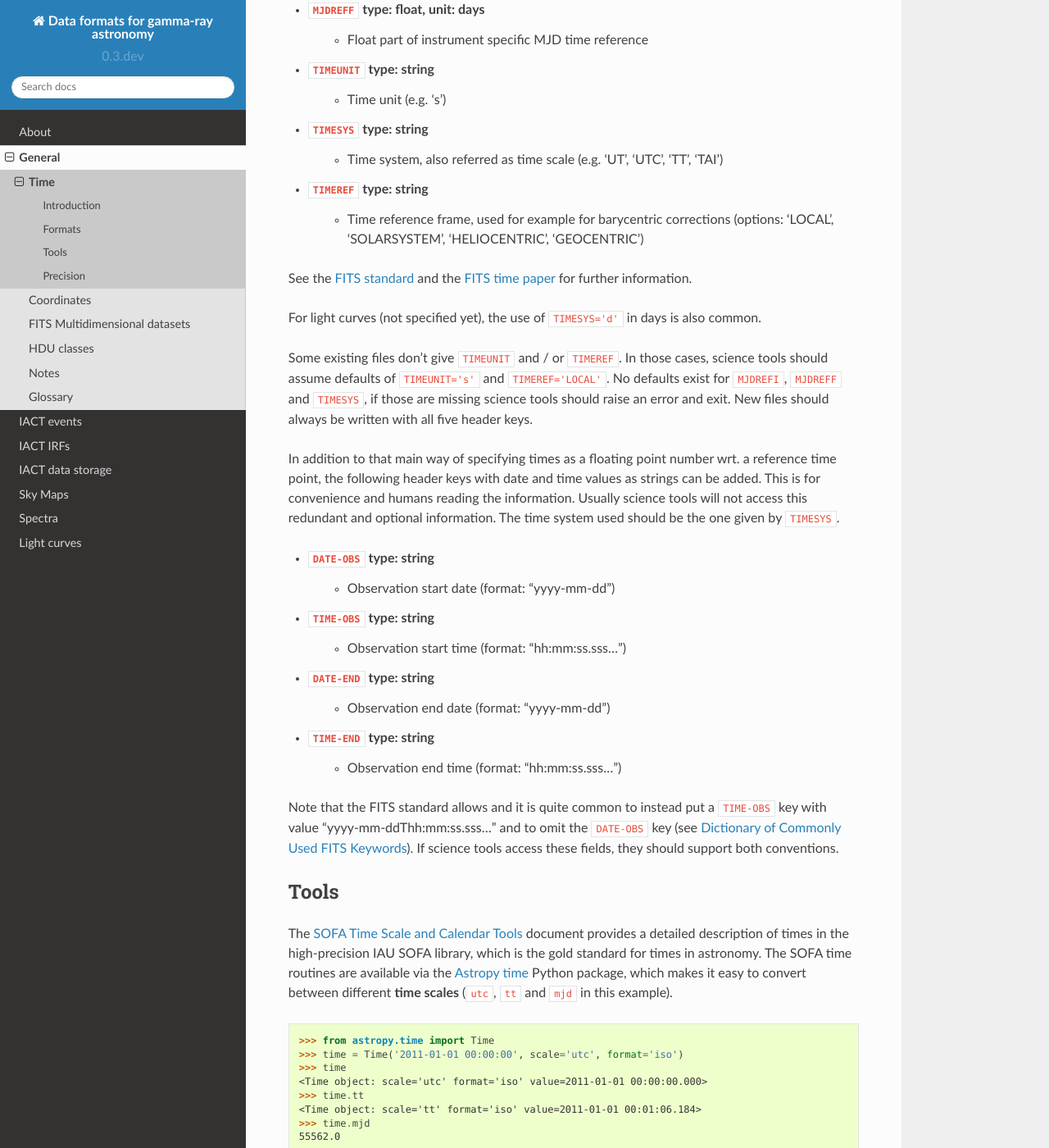
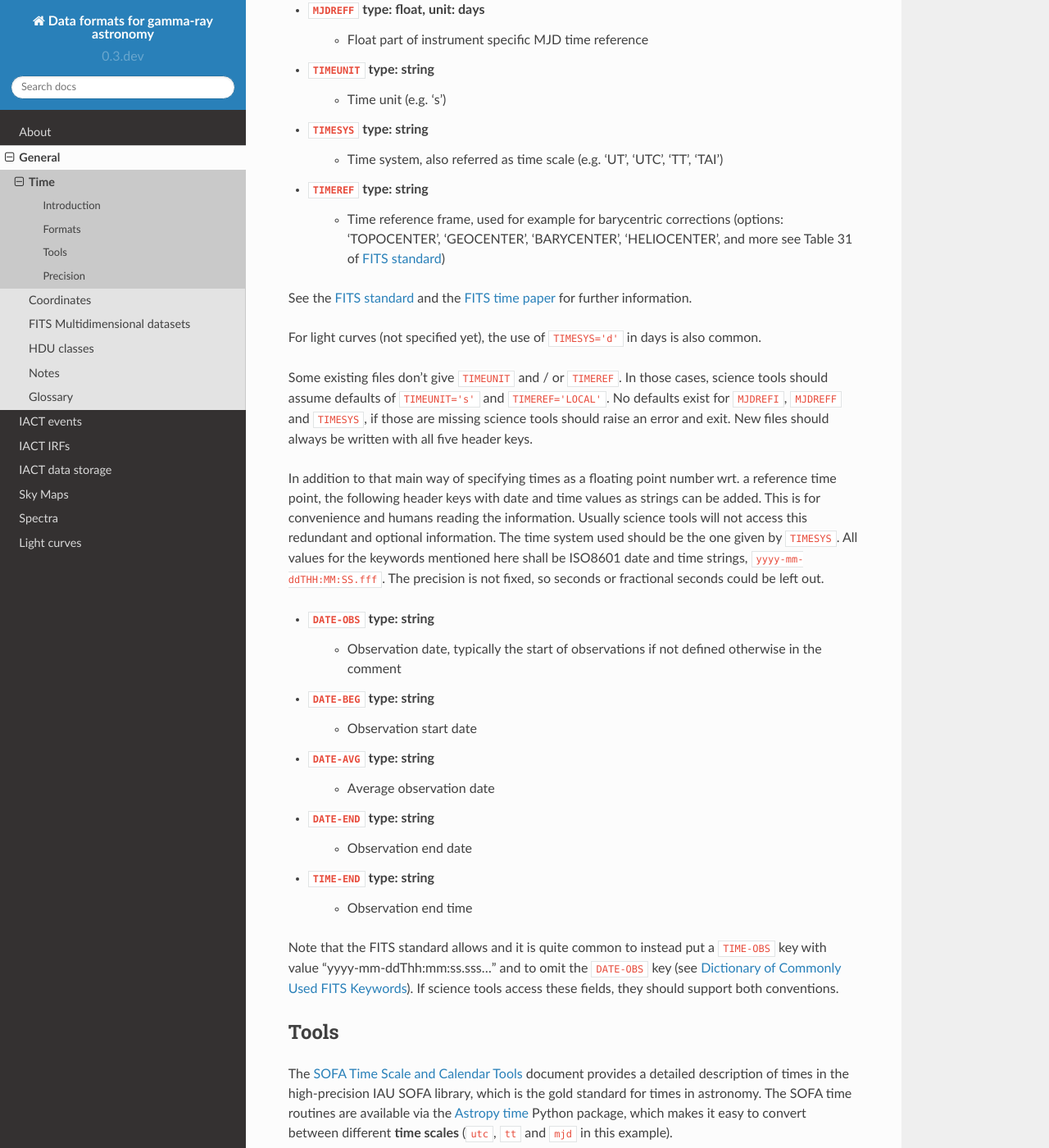
Before and after one commit to open-gamma-ray-astro/gamma-astro-data-formats, a Sphinx documentation site: the page built from source/general/time.rst, in a window 1280 px wide and 1400 px high, scrolled down 1045 px. Shown: the whole window at 82% size. Built offline with Sphinx 7.4.7 and the Read the Docs theme 2.0.0, drawn with Linux system fonts in a browser that asks for light colours.

Commit message:
Update time definition keywords to current FITS standard

```diff
--- a/source/general/time.rst
+++ b/source/general/time.rst
@@ -56,7 +56,7 @@ The reference time point is specified by the following FITS header keywords:
     * Time system, also referred as time scale (e.g. 'UT', 'UTC', 'TT', 'TAI')
 * ``TIMEREF`` type: string
     * Time reference frame, used for example for barycentric corrections
-      (options: 'LOCAL', 'SOLARSYSTEM', 'HELIOCENTRIC', 'GEOCENTRIC')
+      (options: 'TOPOCENTER', 'GEOCENTER', 'BARYCENTER', 'HELIOCENTER', and more see Table 31 of `FITS standard`_)
 
 See the `FITS standard`_ and the `FITS time paper`_ for further information.
 
@@ -71,15 +71,20 @@ In addition to that main way of specifying times as a floating point number wrt.
 the following header keys with date and time values as strings can be added.
 This is for convenience and humans reading the information. Usually science tools will not access
 this redundant and optional information. The time system used should be the one given by ``TIMESYS``.
+All values for the keywords mentioned here shall be ISO8601 date and time strings,
+``yyyy-mm-ddTHH:MM:SS.fff``.
+The precision is not fixed, so seconds or fractional seconds could be left out.
 
 * ``DATE-OBS`` type: string
-    * Observation start date (format: "yyyy-mm-dd")
-* ``TIME-OBS`` type: string
-    * Observation start time (format: "hh:mm:ss.sss...")
+    * Observation date, typically the start of observations if not defined otherwise in the comment
+* ``DATE-BEG`` type: string
+    * Observation start date
+* ``DATE-AVG`` type: string
+    * Average observation date
 * ``DATE-END`` type: string
-    * Observation end date (format: "yyyy-mm-dd")
+    * Observation end date
 * ``TIME-END`` type: string
-    * Observation end time (format: "hh:mm:ss.sss...")
+    * Observation end time
 
 Note that the FITS standard allows and it is quite common to instead put a
 ``TIME-OBS`` key with value "yyyy-mm-ddThh:mm:ss.sss..." and to omit the ``DATE-OBS`` key
```
